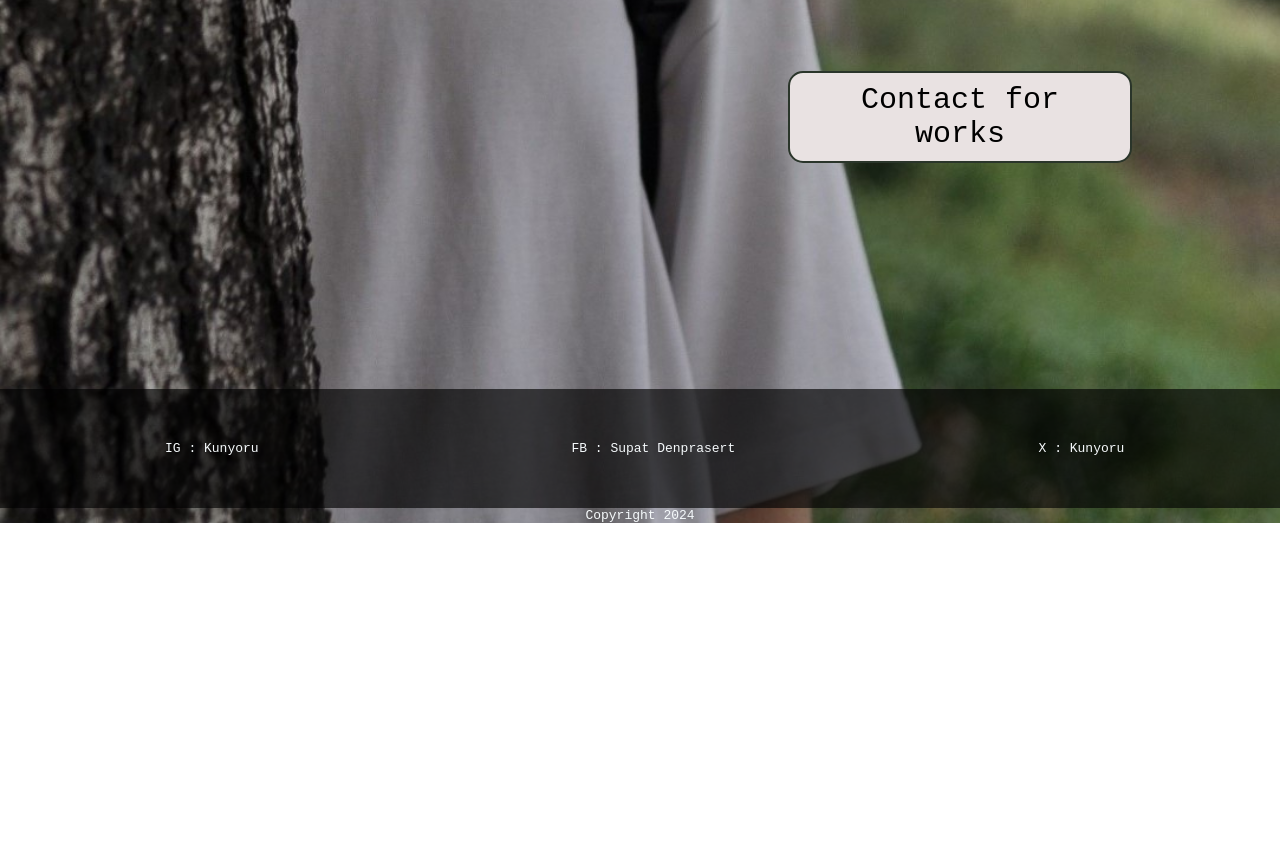
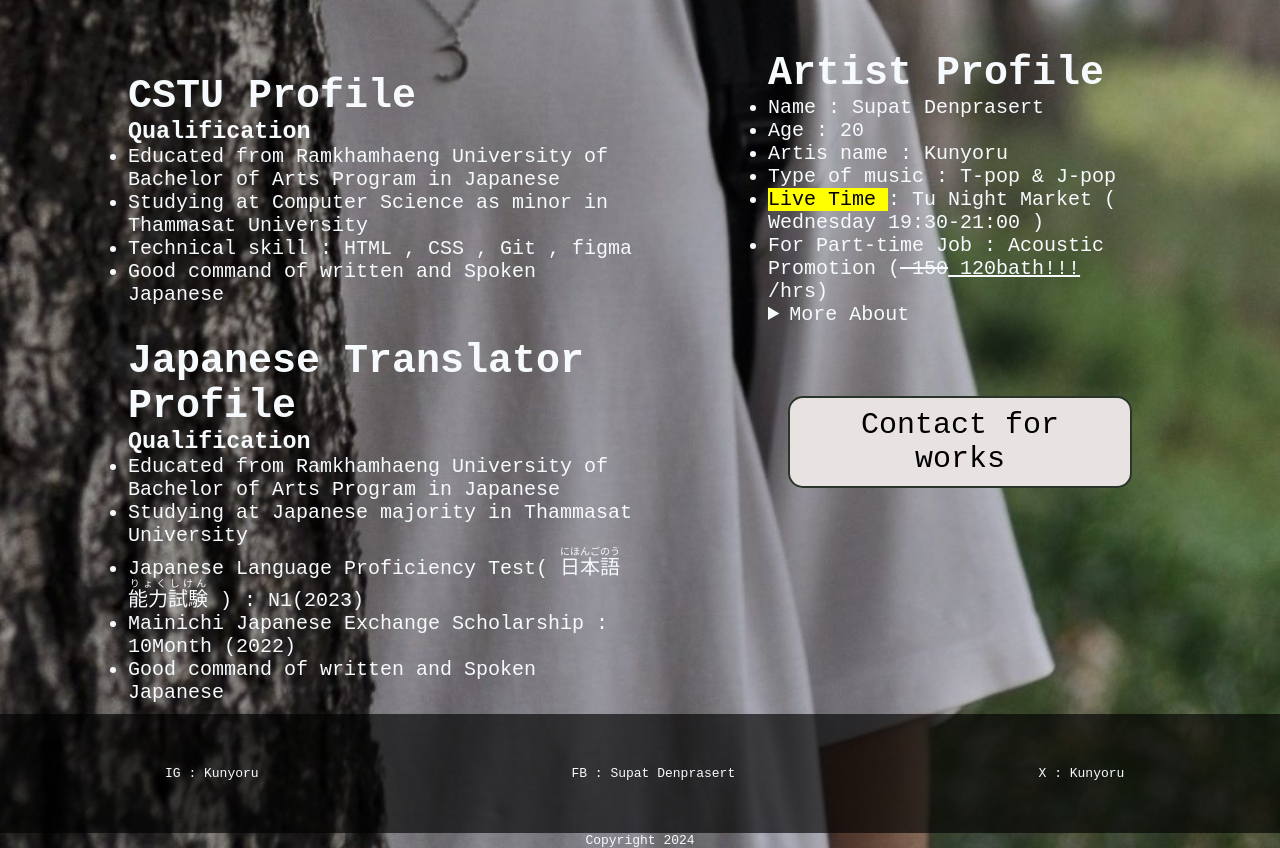
Before and after one commit to SupatDenprasert/test, a plain HTML site: page index.html in a window 1280 px wide. Shown: the part 1089-1937 px from the top of the page. Before the commit the page ends 1612 px from the top, so only its background shows below. Drawn offline with Linux system fonts and the light colour scheme.

Commit message:
modify index HTML and mystyle.css

```diff
--- a/index.html
+++ b/index.html
@@ -34,9 +34,54 @@
             <source src="/resource/myvdo.mp4" type="video/mp4">
           Your browser does not support the video tag.
           </video>
+        <div class="introduction">
+            </style>
+          <h1>Artist Profile</h1>
+          <ul>
+              <li><p>Name : Supat Denprasert</p></li>
+              <li><p>Age : 20</p></li>
+              <li><p>Artis name : Kunyoru</p></li>
+              <li><p>Type of music : T-pop & J-pop</p></li>
+              <li><p><mark>Live Time </mark> : Tu Night Market ( Wednesday 19:30-21:00 )</p></li>
+              <li><p>For Part-time Job : Acoustic Promotion
+                  (<del> 150</del><ins> 120bath!!!</ins> /hrs)</p></li>
+                  <details>
+                      <summary>More About</summary>
+                          <p>If you have any inquiries , please do not hestiate to contact us with Gmail : <strong>Supat.art@gmail.com</strong></p>
+                  </details>
+
+          </ul></div>
         <a class="contact" href="http://127.0.0.1:3000/index.html">Contact for works</a>
 
     </main>
+    <artivle>
+        <div class="introductiontwo">
+            <ul>
+                <h1>CSTU Profile</h1>
+                <h3>Qualification</h3>
+                <li><p>Educated from Ramkhamhaeng University of Bachelor of Arts Program in Japanese</p></li>
+                <li><p>Studying at Computer Science as minor in Thammasat University</p></li>
+                <li><p>Technical skill : HTML , CSS , Git , figma</p></li>
+                <li><p>Good command of written and Spoken Japanese</p></li>
+             </ul>
+             </div>
+             <div class="introductionthree">
+            <ul>
+                <h1>Japanese Translator Profile</h1>
+                <h3>Qualification</h3>
+                <li><p>Educated from Ramkhamhaeng University of Bachelor of Arts Program in Japanese</p></li>
+                <li><p>Studying at Japanese majority in Thammasat University</p></li>
+                <Li><p>Japanese Language Proficiency Test(
+                    <ruby>日本語能力試験
+                    <rp>(</rp>
+                    <rt>にほんごのうりょくしけん</rt>
+                    <rp>)</rp>
+                    </ruby>) : N1(2023) </p></Li>
+                <li><p>Mainichi Japanese Exchange Scholarship : 10Month (2022)</p></li>
+                <li><p>Good command of written and Spoken Japanese</p></li>
+             </ul>
+        </div>
+    </article>
 
     <footer>
         <table class="footer" style="width: 100%;
--- a/mystyle.css
+++ b/mystyle.css
@@ -81,3 +81,31 @@ a:link, a:visited {
     color: #f6fafc;
     text-align: center;
   }
+
+  .introduction {
+    margin-top: 50px;
+    color: #f6fafc;
+    font-size: 20px;
+  }
+
+  .introductiontwo {
+    width: 50%;
+    padding: 5%;
+    margin: 5%;
+    float: left;
+    color: #f6fafc;
+    font-size: 20px;
+    position: relative;top: 1035px;
+    position: absolute;
+  }
+
+  .introductionthree {
+    width: 50%;
+    padding: 5%;
+    margin: 5%;
+    float: left;
+    color: #f6fafc;
+    font-size: 20px;
+    position: relative;top: 1300px;
+    position: absolute;
+  }
```
